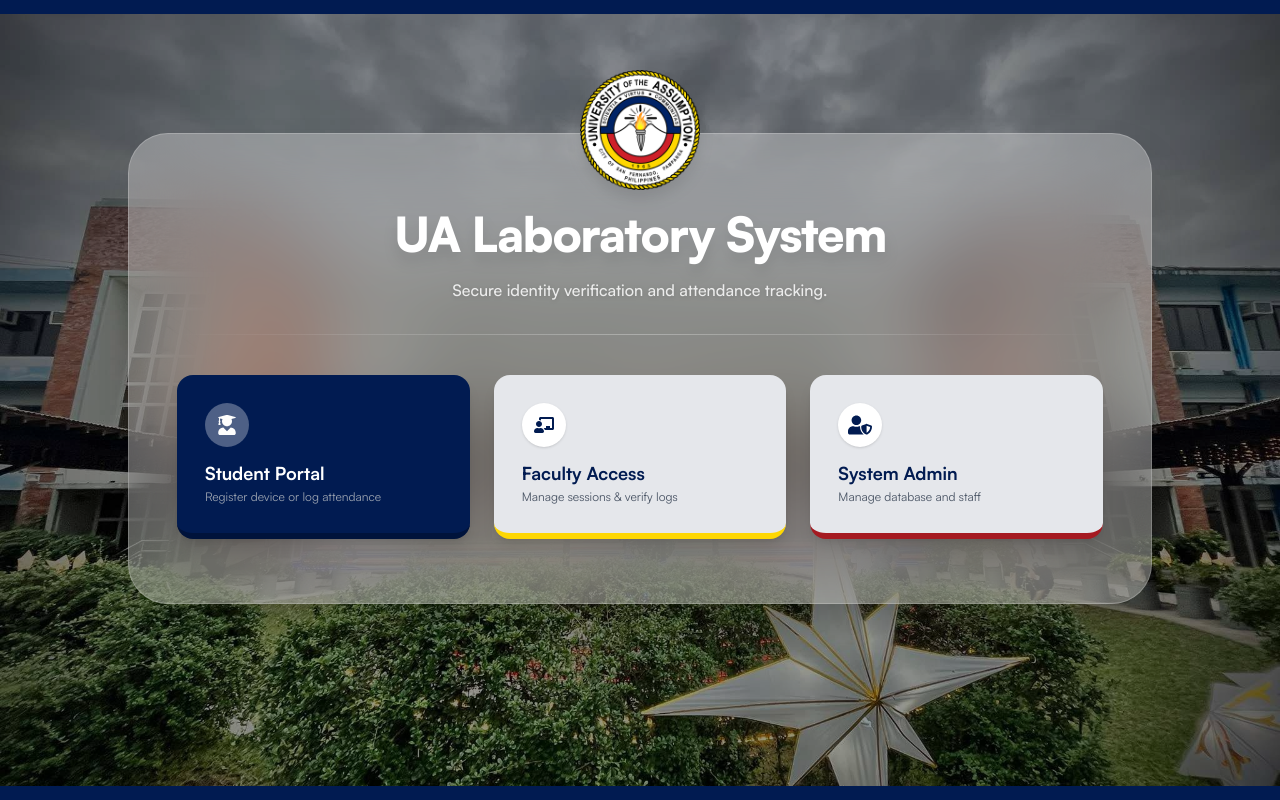
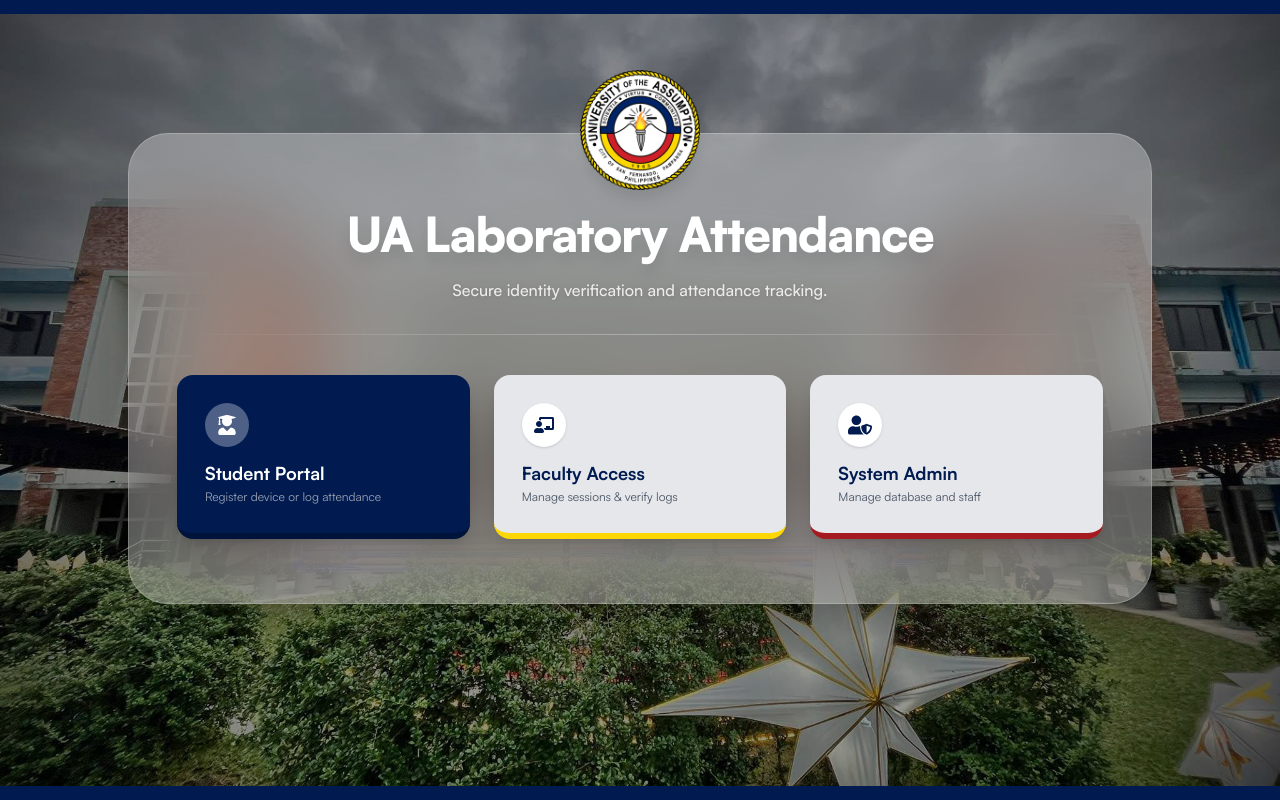
Before and after one commit to JmGarcia30/UA-Lab-Attendance, a Next.js app: page / in a window 1280 px wide. Built offline with nearby package versions, Linux system fonts and the light colour scheme.

Commit message:
Updated landing page name

```diff
--- a/app/page.tsx
+++ b/app/page.tsx
@@ -30,7 +30,7 @@
 
         {/* Header Text */}
         <h1 className="text-3xl sm:text-4xl lg:text-5xl font-black text-[#FFFFFF] tracking-tight mb-1 mt-4 sm:mt-3 drop-shadow-xl">
-          UA Laboratory System
+          UA Laboratory Attendance
         </h1>
         <p className="text-[#F7F7F7]/90 font-medium text-xs sm:text-base mb-6 sm:mb-8 mt-3 sm:mt-5 drop-shadow-sm">
           Secure identity verification and attendance tracking.
```
